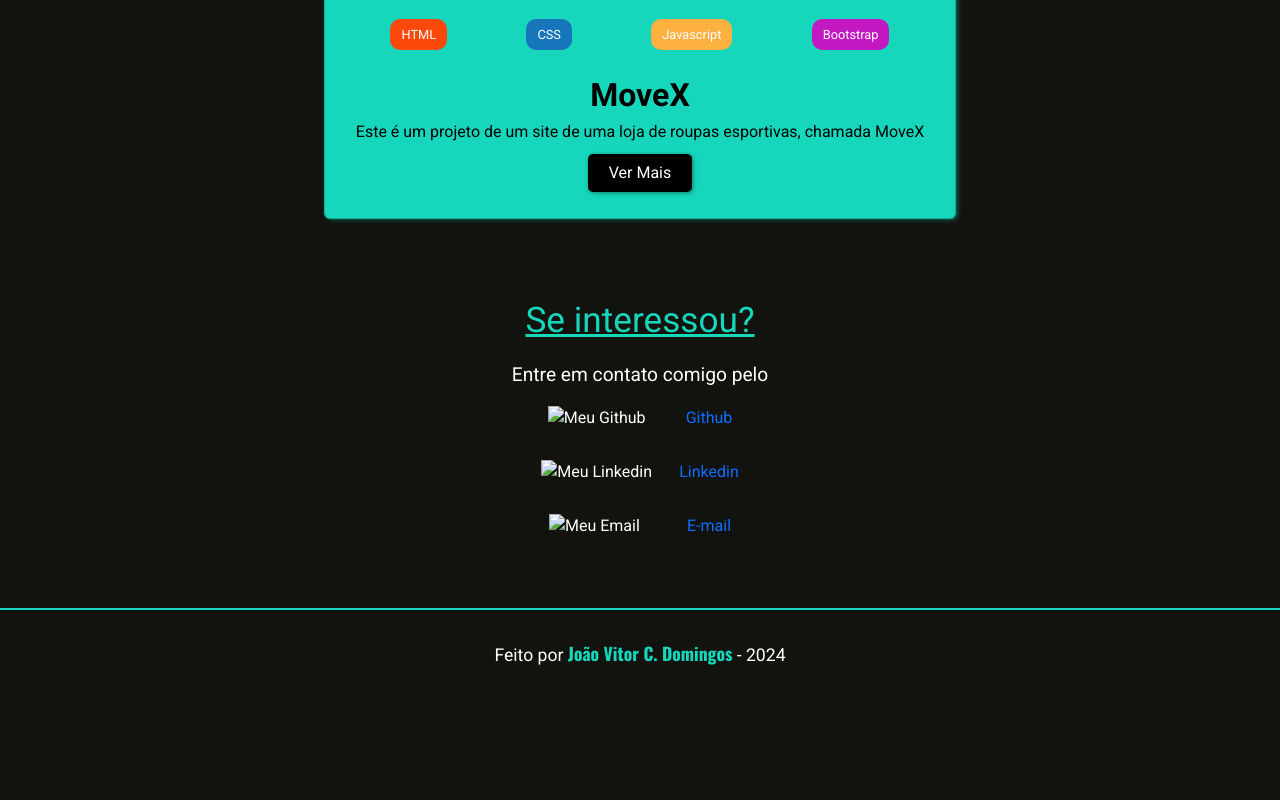
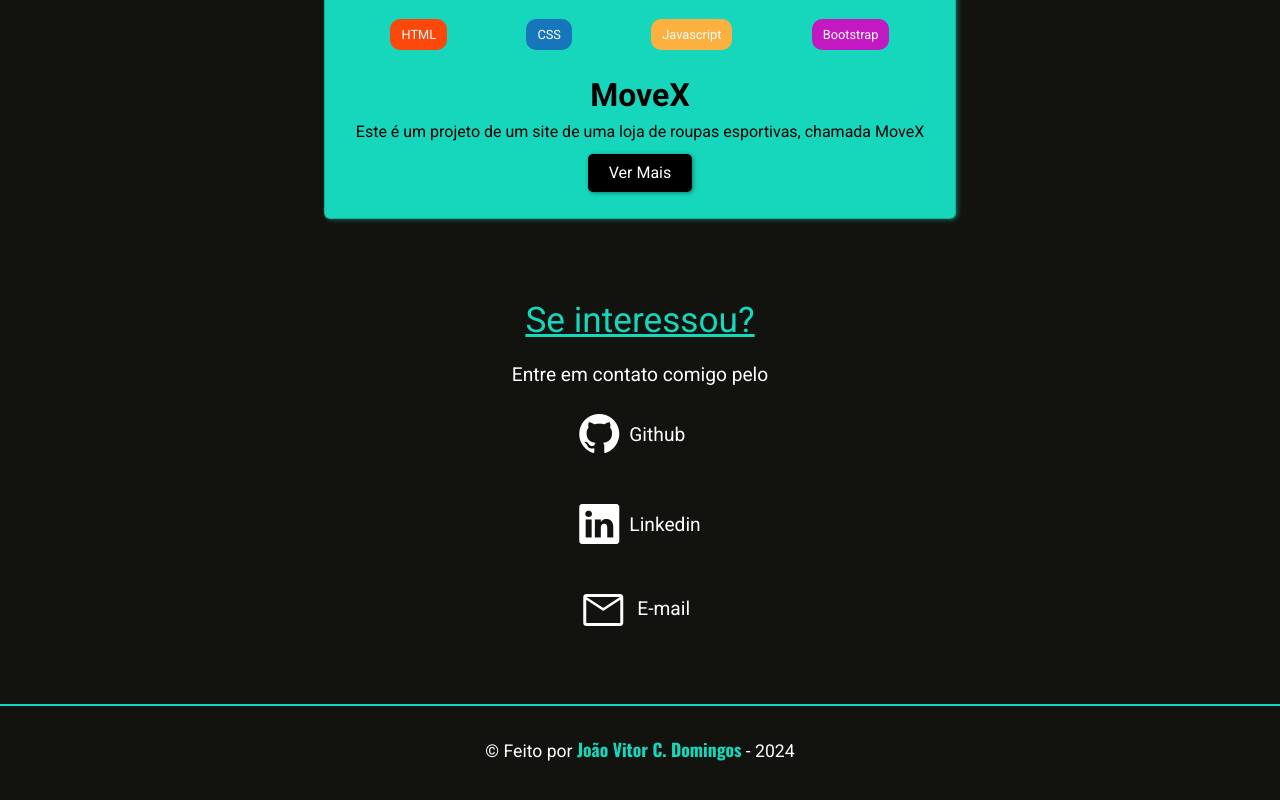
Before and after one commit to JoaoVitorDomingos/Portfolio, a plain HTML site: page index.html in a window 1280 px wide. Shown: the part 2613-3413 px from the top of the page. Before the commit the page ends 3327 px from the top, so only its background shows below. Drawn offline with nearby package versions, Linux system fonts and the light colour scheme.

Commit message:
Section Contato

```diff
--- a/css/style.css
+++ b/css/style.css
@@ -546,14 +546,27 @@ div.projeto a.btn:hover {
     margin: 20px 0;
 }
 
-#contato p {
+#contato > div > p {
     text-align: center;
     font-size: 1.2em;
 }
 
-#contato div {
+#contato > div.contato_texto {
     display: flex;
     flex-direction: column;
+    align-items: center;
+}
+
+#contato > div.contato_links {
+    display: flex;
+    justify-content: center;
+    align-items: center;
+}
+
+#contato > div.contato_links > div {
+    display: flex;
+    flex-flow: column nowrap;
+    align-items: start;
 }
 
 #contato a {
@@ -564,15 +577,31 @@ div.projeto a.btn:hover {
     text-decoration: none;
 }
 
-#contato a:hover {
-    font-weight: bold;
-    text-decoration: underline;
+#contato a:hover > i, #contato a:hover > span, #contato a:hover > p {
     color: var(--verde-claro);
+    cursor: pointer;
 }
 
-#contato img {
-    width: 10%;
+#contato a:hover > p {
+    text-decoration: underline;
+    font-weight: bold;
+}
+
+#contato a > i, #contato a > span {
     margin-right: 10px;
+}
+
+#contato a > i {
+    font-size: 2.5em;
+}
+
+#contato a > span {
+    font-size: 3em;
+}
+
+#contato a > p {
+    font-size: 1.2em;
+    margin: 0;
 }
 
 
--- a/index.html
+++ b/index.html
@@ -221,31 +221,33 @@
 
          <!-- Contato -->
         <section id="contato">
-            <div>
+            <div class="contato_texto">
                 <h1 class="titulo">Se interessou?</h1>
                 <p>Entre em contato comigo pelo</p>
             </div>
+            <div class="contato_links">
                 <div>
                     <a href="https://github.com/JoaoVitorDomingos" target="_blank">
-                    <img src="" alt="Meu Github">
-                    Github
+                        <i class="bi bi-github contato"></i>
+                        <p>Github</p>
                     </a>
 
                     <a href="https://www.linkedin.com/in/jo%C3%A3o-vitor-domingos-b3594826a/" target="_blank">
-                    <img src="" alt="Meu Linkedin">
-                    Linkedin
+                        <i class="bi bi-linkedin contato"></i>
+                        <p>Linkedin</p>
                     </a>
 
                     <a href="mailto:joaovitorcdomingos@gmail.com">
-                    <img src="" alt="Meu Email">
-                    E-mail
+                        <span class="material-symbols-outlined contato">mail</span>
+                        <p>E-mail</p>
                     </a>
+                </div>
             </div>
         </section>
     </main>
 
     <footer>
-        <p>Feito por <a href="https://github.com/JoaoVitorDomingos" target="_blank"><strong>João Vitor C. Domingos</strong></a> - 2024</p>
+        <p>&copy Feito por <a href="https://github.com/JoaoVitorDomingos" target="_blank"><strong>João Vitor C. Domingos</strong></a> - 2024</p>
     </footer>
 
     <!-- Script Bootstrap -->
```
Lines whose indentation alone changed are shown as unchanged.
